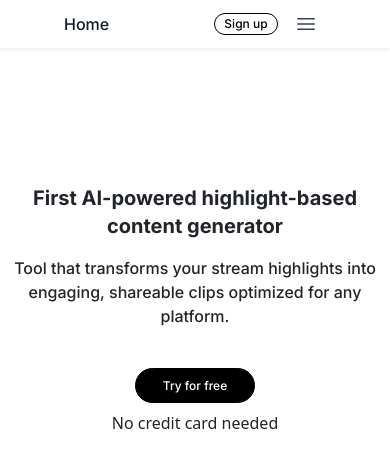
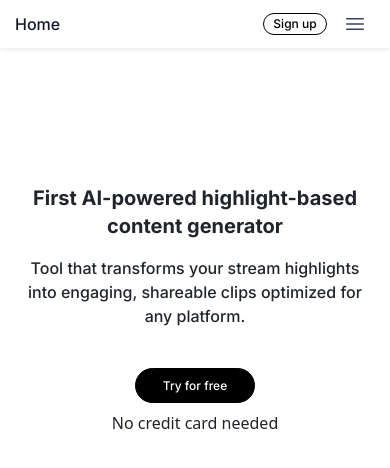
Before and after one commit to Boj4ckk/GROOT, a Vue app in the folder frontend/: page / in a window 390 px wide. Shown: the top 468 px of the page. Built offline with nearby package versions, Linux system fonts and the light colour scheme.

Commit message:
fix phone breakpoint !important

```diff
--- a/frontend/src/App.vue
+++ b/frontend/src/App.vue
@@ -6,9 +6,9 @@ import navbar from './components/navbar.vue';
 </script>
 
 <template>
-  <div class="px-2 md:px-54 pt-40 md:pt-72">
-    <navbar />
-    <router-view/>
+  <div class="px-[15px] md:!px-64 pt-40 md:pt-72 ">
+    <navbar class=" px-[15px] md:px-64" />
+    <router-view class=""/>
 
     <br><br><br><br><br>
   </div>
--- a/frontend/src/components/navbar.vue
+++ b/frontend/src/components/navbar.vue
@@ -34,7 +34,7 @@ console.log("etat actuel de la variable connected : ", connected)
 </script>
 
 <template>
-    <header class=" shadow-sm fixed top-0 left-0 right-0 z-50 px-16 md:px-56">
+    <header class=" shadow-sm fixed top-0 left-0 right-0 z-50 ">
         <div class="">
 
             <div class="flex justify-between items-center h-12 md:h-16">
```
